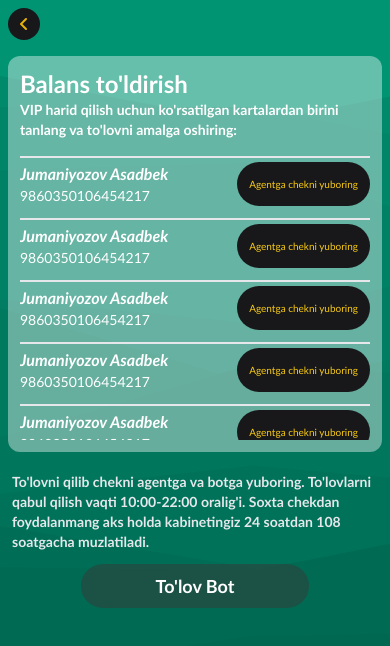
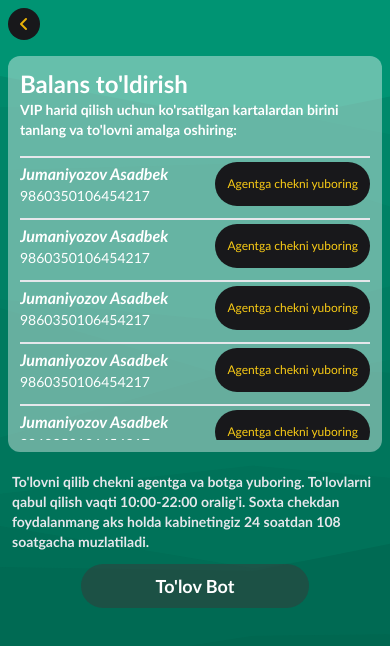
Before and after one commit to itkncoder/avolon, a React (Vite) app: page /addbalans in a window 390 px wide. Shown: the top 646 px of the page. Built offline with nearby package versions, Linux system fonts and the light colour scheme.

Commit message:
fix other

```diff
--- a/src/pages/Add.jsx
+++ b/src/pages/Add.jsx
@@ -16,39 +16,39 @@ const Add = () => {
                                 <h2 className="italic font-semibold text-white">Jumaniyozov Asadbek</h2>
                                 <p className="text-sm text-white">9860350106454217</p>
                             </div>
-                            <button className="text-3xs px-3 py-0 hover:bg-gray-900 cursor-pointer transition-all bg-zinc-900 rounded-3xl text-yellow-400 sm:text-sm">Agentga chekni yuboring</button>
+                            <button className="text-xs px-3 py-0 hover:bg-gray-900 cursor-pointer transition-all bg-zinc-900 rounded-3xl text-yellow-400 sm:text-sm">Agentga chekni yuboring</button>
                         </div>
                         <div className="flex justify-between my-1 border-t-2 py-1 w-full">
                             <div className="flex flex-col">
                                 <h2 className="italic font-semibold text-white">Jumaniyozov Asadbek</h2>
                                 <p className="text-sm text-white">9860350106454217</p>
                             </div>
-                            <button className="text-3xs px-3 py-0 hover:bg-gray-900 cursor-pointer transition-all bg-zinc-900 rounded-3xl text-yellow-400 sm:text-sm">Agentga chekni yuboring</button>
+                            <button className="text-xs px-3 py-0 hover:bg-gray-900 cursor-pointer transition-all bg-zinc-900 rounded-3xl text-yellow-400 sm:text-sm">Agentga chekni yuboring</button>
                         </div>
                         <div className="flex justify-between my-1 border-t-2 py-1 w-full">
                             <div className="flex flex-col">
                                 <h2 className="italic font-semibold text-white">Jumaniyozov Asadbek</h2>
                                 <p className="text-sm text-white">9860350106454217</p>
                             </div>
-                            <button className="text-3xs px-3 py-0 hover:bg-gray-900 cursor-pointer transition-all bg-zinc-900 rounded-3xl text-yellow-400 sm:text-sm">Agentga chekni yuboring</button>
+                            <button className="text-xs px-3 py-0 hover:bg-gray-900 cursor-pointer transition-all bg-zinc-900 rounded-3xl text-yellow-400 sm:text-sm">Agentga chekni yuboring</button>
                         </div>
                         <div className="flex justify-between my-1 border-t-2 py-1 w-full">
                             <div className="flex flex-col">
                                 <h2 className="italic font-semibold text-white">Jumaniyozov Asadbek</h2>
                                 <p className="text-sm text-white">9860350106454217</p>
                             </div>
-                            <button className="text-3xs px-3 py-0 hover:bg-gray-900 cursor-pointer transition-all bg-zinc-900 rounded-3xl text-yellow-400 sm:text-sm">Agentga chekni yuboring</button>
+                            <button className="text-xs px-3 py-0 hover:bg-gray-900 cursor-pointer transition-all bg-zinc-900 rounded-3xl text-yellow-400 sm:text-sm">Agentga chekni yuboring</button>
                         </div>
                         <div className="flex justify-between my-1 border-t-2 py-1 w-full">
                             <div className="flex flex-col">
                                 <h2 className="italic font-semibold text-white">Jumaniyozov Asadbek</h2>
                                 <p className="text-sm text-white">9860350106454217</p>
                             </div>
-                            <button className="text-3xs px-3 py-0 hover:bg-gray-900 cursor-pointer transition-all bg-zinc-900 rounded-3xl text-yellow-400 sm:text-sm">Agentga chekni yuboring</button>
+                            <button className="text-xs px-3 py-0 hover:bg-gray-900 cursor-pointer transition-all bg-zinc-900 rounded-3xl text-yellow-400 sm:text-sm">Agentga chekni yuboring</button>
                         </div>
                     </div>
                 </div>
-                <p className="text-sm font-semibold text-gray-200 p-3 sm:max-w-xl">
+                <p className="text-sm font-semibold text-gray-200 p-3 sm:max-w-lg">
                     To'lovni qilib chekni agentga va botga yuboring.
                     To'lovlarni qabul qilish vaqti 10:00-22:00 oralig'i.
                     Soxta chekdan foydalanmang aks holda
--- a/src/pages/Home.jsx
+++ b/src/pages/Home.jsx
@@ -46,7 +46,7 @@ const Home = () => {
                             </div>
                         </div>
                     </div>
-                    <div className="bg-white flex justify-around items-center p-3 m-2 gap-1 rounded-xl sm:justify-center sm:gap-6 md:gap-3 md:w-6/12">
+                    <div className="bg-white flex justify-around items-center p-2 m-2 gap-1 rounded-xl sm:justify-center sm:gap-6 md:gap-3 md:w-6/12">
                         <Link to="./vip">
                             <div className="flex flex-col items-center">
                                 <p className="text-white bg-orange-500 w-14 h-14 rounded-full flex justify-center items-center">
```
